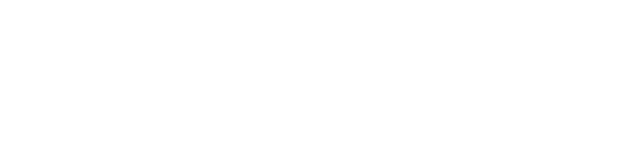
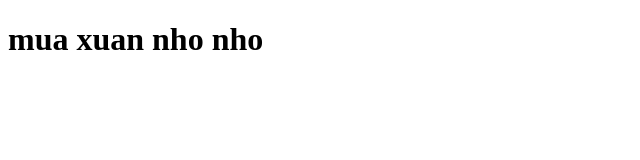
Before and after one commit to tieumy08034/We1043-we18304, a plain HTML site: page lab1/lab1.html in a window 1280 px wide. Shown: the whole page, without its empty margins (0-640 px from the left). Drawn offline with Linux system fonts and the light colour scheme.

Commit message:
nop lab 1

```diff
--- a/lab1/lab1.html
+++ b/lab1/lab1.html
@@ -7,6 +7,6 @@
     <title>Document</title>
 </head>
 <body>
-
+    <h1>mua xuan nho nho </h1>
 </body>
 </html>
```
